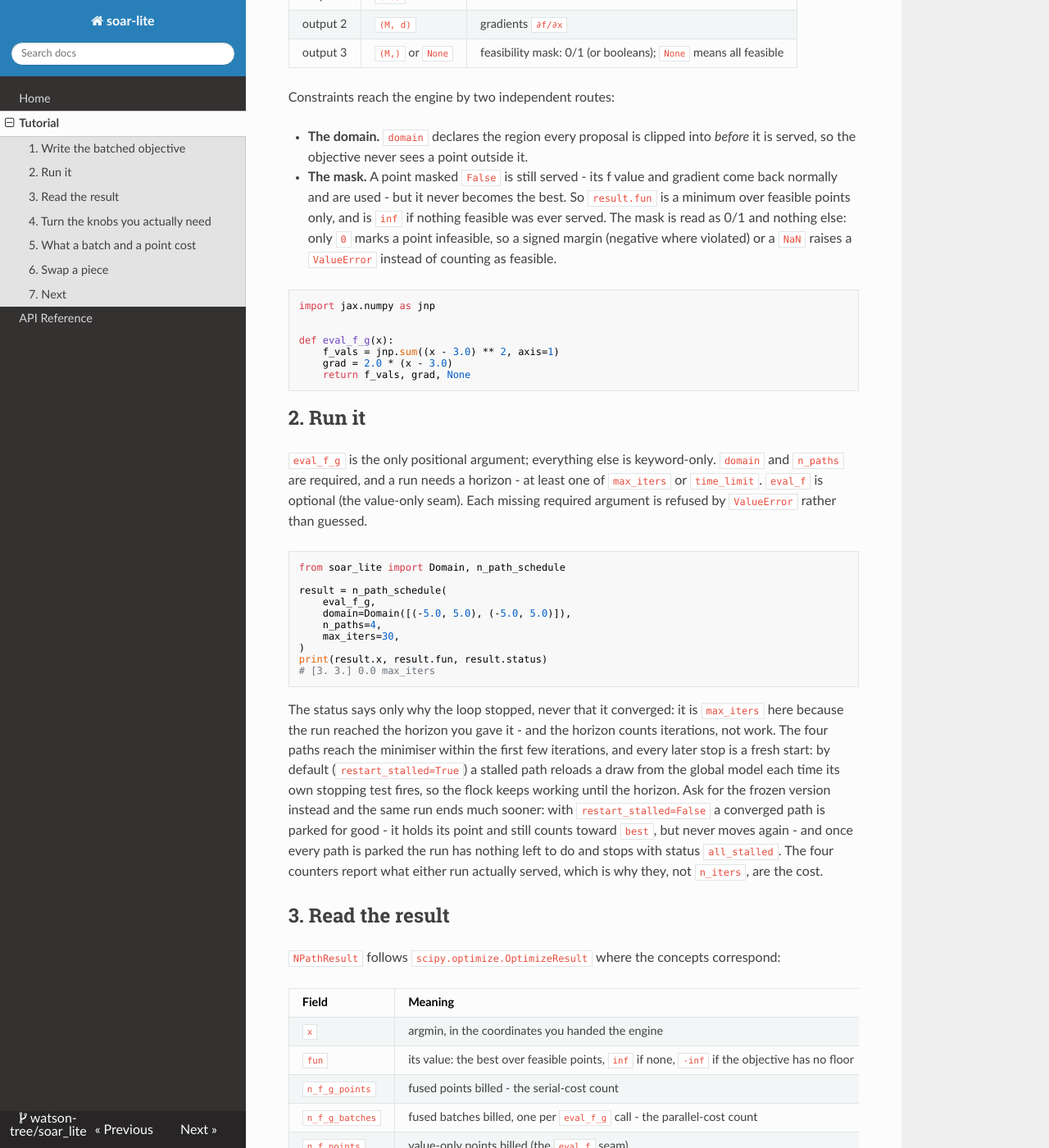
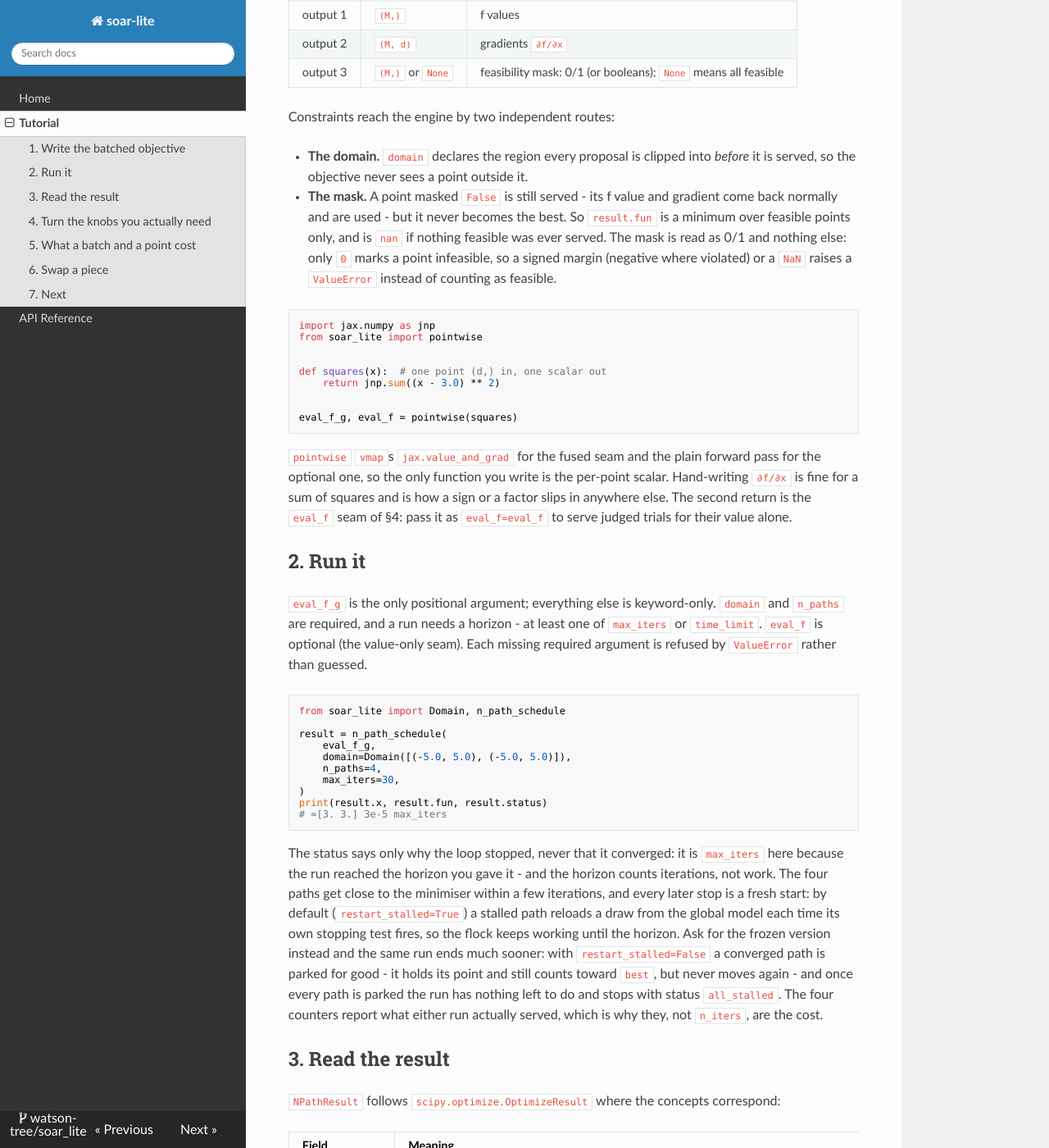
Before and after one commit to watson-tree/soar_lite, an MkDocs documentation site: the page built from docs/tutorial/getting-started.md, in a window 1280 px wide and 1400 px high, scrolled down 454 px. Shown: the whole window at 82% size. Built offline with MkDocs 1.6.1, drawn with Linux system fonts in a browser that asks for light colours; nearby versions of some CDN libraries; some of the changed text lies outside the part shown.

Commit message:
docs: pin the dimension wording, the momentum step, and the pointwise seam
"dimension" carried both senses in one file: the knobs are now `unitless` while
the scope stays "moderate- to high-dimensional". The default step is `-d ⊙ m`
with `m` the momentum (`g` at `mu = 0`), documented in the README, the index and
CONTEXT instead of `-d ⊙ g`. The minimal run and the tutorial's objective write
the per-point scalar and let `pointwise` build both seams instead of
hand-writing the gradient. The seam count says "two plugin seams" everywhere,
which is what `n_path_schedule` actually injects. The two example outputs
printed `[3. 3.] 0.0`; the shipped snippets end at ~3e-5 in float32, so they now
say so.

````diff
--- a/docs/tutorial/getting-started.md
+++ b/docs/tutorial/getting-started.md
@@ -6,8 +6,9 @@ result fields mean, and where the two swap points are.
 ## 1. Write the batched objective
 
 The engine sees the objective through exactly one function: a batch of points
-in, f values and gradients out together. One fused `jax.value_and_grad` pass gives
-you both.
+in, f values and gradients out together. You do not write that gradient by
+hand: write the objective once, per point, and let `pointwise` build the batch
+for you.
 
 | Position | Shape | Meaning |
 | --- | --- | --- |
@@ -22,20 +23,28 @@ Constraints reach the engine by two independent routes:
   *before* it is served, so the objective never sees a point outside it.
 - **The mask.** A point masked `False` is still served - its f value and gradient
   come back normally and are used - but it never becomes the best. So
-  `result.fun` is a minimum over feasible points only, and is `inf` if nothing
+  `result.fun` is a minimum over feasible points only, and is `nan` if nothing
   feasible was ever served. The mask is read as 0/1 and nothing else: only `0`
   marks a point infeasible, so a signed margin (negative where violated) or a
   `NaN` raises a `ValueError` instead of counting as feasible.
 
 ```python
 import jax.numpy as jnp
+from soar_lite import pointwise
 
 
-def eval_f_g(x):
-    f_vals = jnp.sum((x - 3.0) ** 2, axis=1)
-    grad = 2.0 * (x - 3.0)
-    return f_vals, grad, None
+def squares(x):  # one point (d,) in, one scalar out
+    return jnp.sum((x - 3.0) ** 2)
+
+
+eval_f_g, eval_f = pointwise(squares)
 ```
+
+`pointwise` `vmap`s `jax.value_and_grad` for the fused seam and the plain
+forward pass for the optional one, so the only function you write is the
+per-point scalar. Hand-writing `∂f/∂x` is fine for a sum of squares and is how a
+sign or a factor slips in anywhere else. The second return is the `eval_f` seam
+of §4: pass it as `eval_f=eval_f` to serve judged trials for their value alone.
 
 ## 2. Run it
 
@@ -55,13 +64,13 @@ result = n_path_schedule(
     max_iters=30,
 )
 print(result.x, result.fun, result.status)
-# [3. 3.] 0.0 max_iters
+# ≈[3. 3.] 3e-5 max_iters
 ```
 
 The status says only why the loop stopped, never that it converged: it is
 `max_iters` here because the run reached the horizon you gave it - and the
-horizon counts iterations, not work. The four paths reach the minimiser within
-the first few iterations, and every later stop is a fresh start: by default
+horizon counts iterations, not work. The four paths get close to the minimiser
+within a few iterations, and every later stop is a fresh start: by default
 (`restart_stalled=True`) a stalled path reloads a draw from the global model each
 time its own stopping test fires, so the flock keeps working until the horizon.
 Ask for the frozen version instead and the same run ends much sooner: with
@@ -79,7 +88,7 @@ correspond:
 | Field | Meaning |
 | --- | --- |
 | `x` | argmin, in the coordinates you handed the engine |
-| `fun` | its value: the best over feasible points, `inf` if none, `-inf` if the objective has no floor |
+| `fun` | its value: the best over feasible points, `nan` if none, `-inf` if the objective has no floor |
 | `n_f_g_points` | fused points billed - the serial-cost count |
 | `n_f_g_batches` | fused batches billed, one per `eval_f_g` call - the parallel-cost count |
 | `n_f_points` | value-only points billed (the `eval_f` seam) |
````
Also changed, not shown: CONTEXT.md (+9 -5 lines), README.md (+9 -6 lines), docs/index.md (+13 -10 lines).
